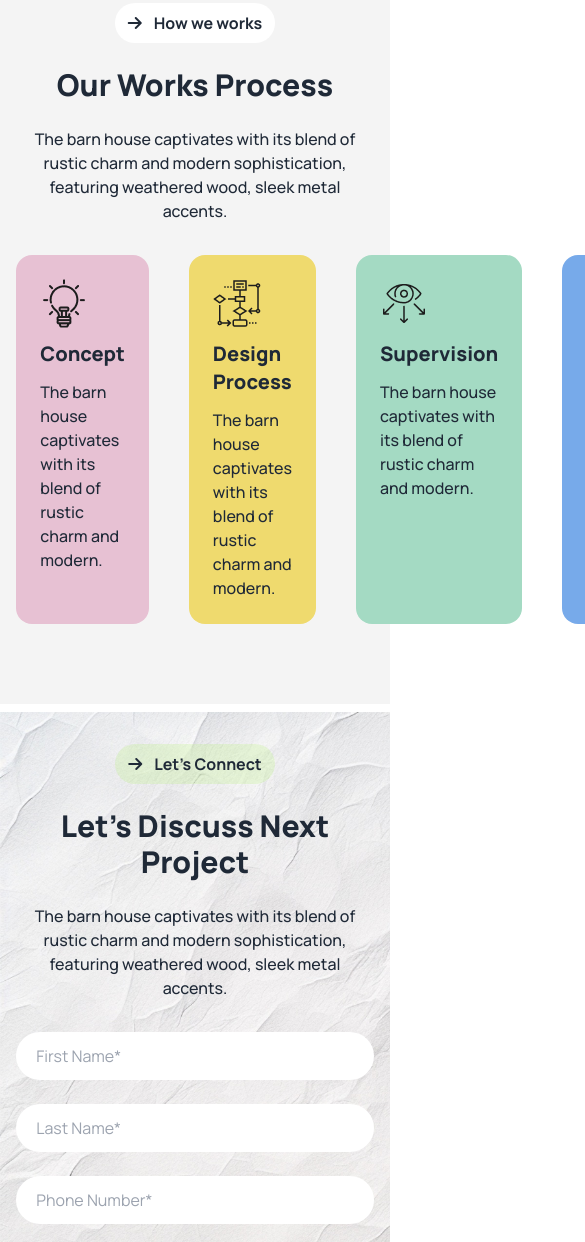
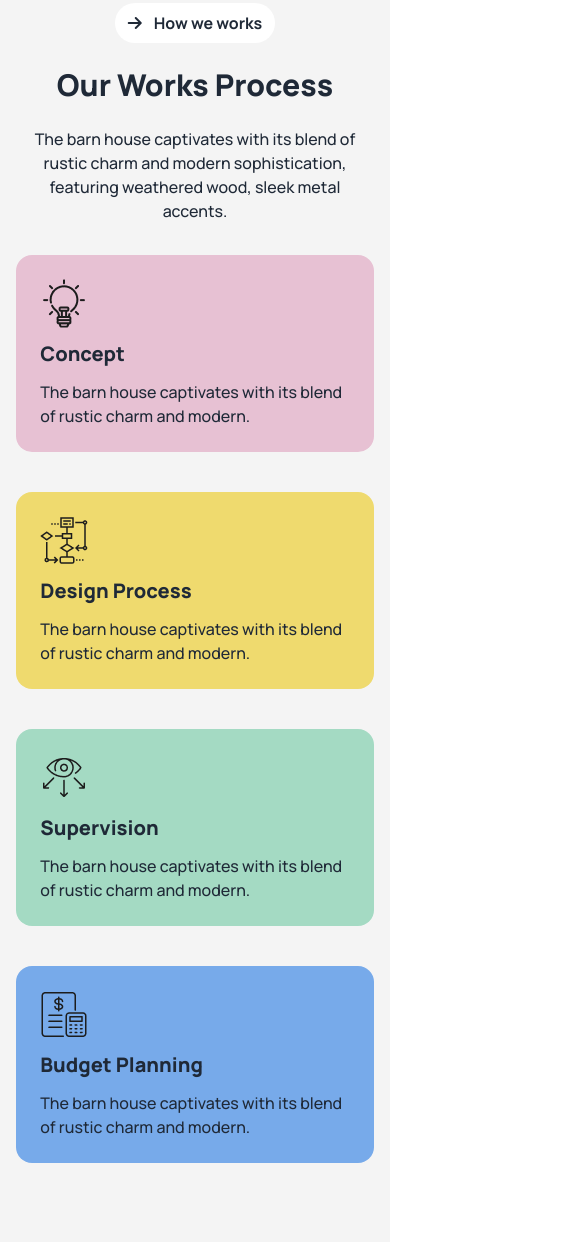
Before and after one commit to AsifurRahman10/Building-planner-website, a plain HTML site: page index.html in a window 390 px wide. Shown: the part 1837-3079 px from the top of the page, 585 px wide, since content can reach past the window. Drawn offline with nearby package versions, Linux system fonts and the light colour scheme.

Commit message:
Our process section bug fix

```diff
--- a/index.html
+++ b/index.html
@@ -204,7 +204,7 @@
                 </div>
 
                 <!-- card container -->
-                 <div class="flex mt-8 gap-10">
+                 <div class="flex flex-col lg:flex-row mt-8 gap-10">
                     <div class="bg-card_1 p-6 rounded-2xl space-y-3">
                         <img src="./assets/concept.png" alt="">
                         <h2 class="text-xl font-extrabold">Concept</h2>
```
